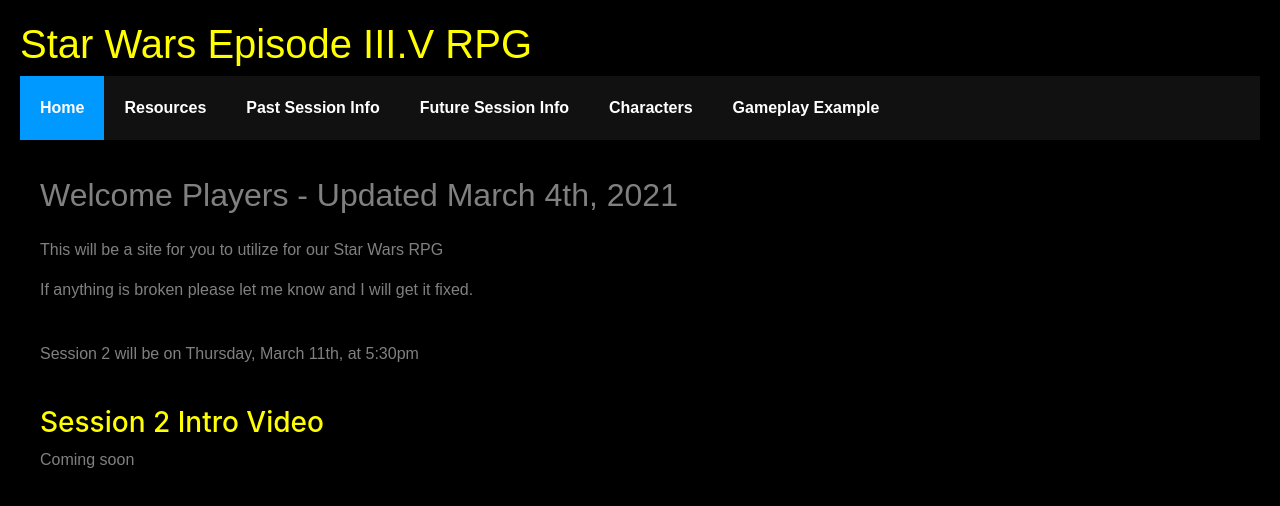
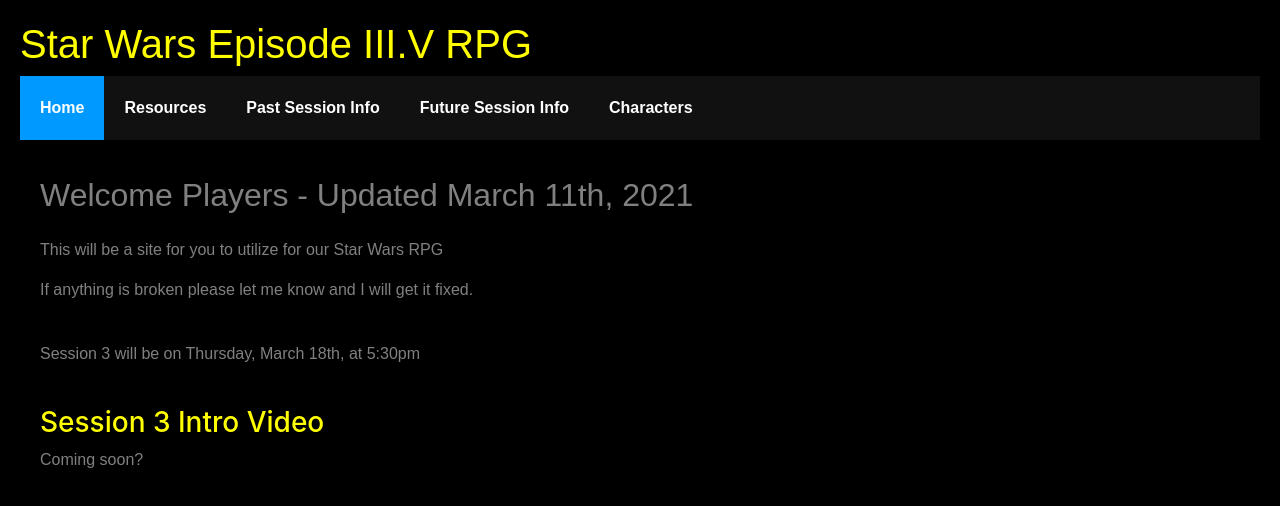
Before and after one commit to TheStender/starwarsrpg, a React (Create React App) app: page / in a window 1280 px wide. Shown: the top 506 px of the page. Built offline with nearby package versions, Linux system fonts and the light colour scheme.

Commit message:
Updated for Session 2

```diff
--- a/src/App.js
+++ b/src/App.js
@@ -6,7 +6,6 @@ import Resources from './components/Resources';
 import PastSessions from './components/PastSessions';
 import FutureSessions from './components/FutureSessions';
 import CastOfCharacters from './components/CastOfCharacters';
-import RulesExample from './components/RulesExample';
 
 class App extends Component {
   render() {
@@ -20,7 +19,6 @@ class App extends Component {
             <li><NavLink to="/pastSessions">Past Session Info</NavLink></li>
             <li><NavLink to="/futureSessions">Future Session Info</NavLink></li>
             <li><NavLink to="/castOfCharacters">Characters</NavLink></li>
-            <li><NavLink to="/rulesexample">Gameplay Example</NavLink></li>
           </ul>
           <div className="content">
              <Route exact path="/" component={Home}/>
@@ -28,7 +26,6 @@ class App extends Component {
              <Route path="/pastSessions" component={PastSessions}/>
              <Route path="/futureSessions" component={FutureSessions}/>
              <Route path="/castOfCharacters" component={CastOfCharacters} />
-             <Route path="/rulesexample" component={RulesExample} />
           </div>
         </div>
       </HashRouter>
--- a/src/components/CastOfCharacters.js
+++ b/src/components/CastOfCharacters.js
@@ -15,6 +15,7 @@ class CastOfCharacters extends Component {
         <h2>NPCs</h2>
         <ul>
           <li>Flynn</li>
+          <li>Captain Aleene - Bothan - 2nd in Command at Titan Base</li>
         </ul>
         <h2>Ship</h2>
         <ul>
--- a/src/components/FutureSessions.js
+++ b/src/components/FutureSessions.js
@@ -1,5 +1,5 @@
 import React, { Component } from "react";
-import Session2 from './sessionComponents/session2';
+import Session3 from './sessionComponents/session3';
 
 class FutureSessions extends Component {
 
@@ -11,7 +11,7 @@ class FutureSessions extends Component {
         <p>Information for upcoming sessions</p>
         <br />
         <p>------------------------------------------------------------------------------------------</p>
-        <Session2 />
+        <Session3 />
         <p>------------------------------------------------------------------------------------------</p>
       </div>
     );
--- a/src/components/Home.js
+++ b/src/components/Home.js
@@ -4,15 +4,15 @@ class Home extends Component {
   render() {
     return (
       <div>
-        <h2>Welcome Players - Updated March 4th, 2021</h2>
+        <h2>Welcome Players - Updated March 11th, 2021</h2>
         <br />
         <p>This will be a site for you to utilize for our Star Wars RPG</p>
         <p>If anything is broken please let me know and I will get it fixed.</p>
         <br />
-        <p>Session 2 will be on Thursday, March 11th, at 5:30pm</p>
+        <p>Session 3 will be on Thursday, March 18th, at 5:30pm</p>
         <br />
-        <h3 className="yellowText">Session 2 Intro Video</h3>
-        <p>Coming soon</p>
+        <h3 className="yellowText">Session 3 Intro Video</h3>
+        <p>Coming soon?</p>
        </div>
     );
   }
--- a/src/components/PastSessions.js
+++ b/src/components/PastSessions.js
@@ -1,6 +1,7 @@
 import React, { Component } from "react";
 import Session0 from './sessionComponents/session0';
-import Session1 from './sessionComponents/session1'
+import Session1 from './sessionComponents/session1';
+import Session2 from './sessionComponents/session2';
 
 class PastSessions extends Component {
 
@@ -16,6 +17,8 @@ class PastSessions extends Component {
         <p>------------------------------------------------------------------------------------------</p>
         <Session1 />
         <p>------------------------------------------------------------------------------------------</p>
+        <Session2 />
+        <p>------------------------------------------------------------------------------------------</p>
       </div>
     );
   }
--- a/src/components/sessionComponents/session2.js
+++ b/src/components/sessionComponents/session2.js
@@ -11,7 +11,18 @@ class Session2 extends Component {
         <br />
         <p>Overview</p>
         <ul>
-          <li>Coming soon</li>
+          <li>You were tasked with infiltrating an Imperial ship with a possible prototype weapon</li>
+          <li>You disabled the tractor beam, and fought your way into a restricted hanger, where you found a ship</li>
+          <li>Barely escaping both the ship and its fighters, you were able to bring the ship back to the rebel cell</li>
+          <li>The ship will be studied to find out if it is a weapon, or why exactly it was in a secured hanger</li>
+          <li>The four of you flew to Tatooine to lay low</li>
+        </ul>
+        <p>Rewards</p>
+        <ul>
+          <li>XP to be rewarded soon</li>
+          <li>5,000 credits</li>
+          <li>Ownership of the YT-2400</li>
+          <li>Access back to The Wheel</li>
         </ul>
       </div>
     );
--- /dev/null
+++ b/src/components/sessionComponents/session3.js
@@ -0,0 +1,22 @@
+import React, { Component } from "react";
+
+class Session3 extends Component {
+
+  render() {
+    return (
+      <div>
+
+        <h4>Session 3</h4>
+        <h6>Thursday, March 18th at 5:30pm</h6>
+        <br />
+        <p>Overview</p>
+        <ul>
+          <li>Starting on Tatooine</li>
+        </ul>
+
+      </div>
+    );
+  }
+}
+
+export default Session3;
```
